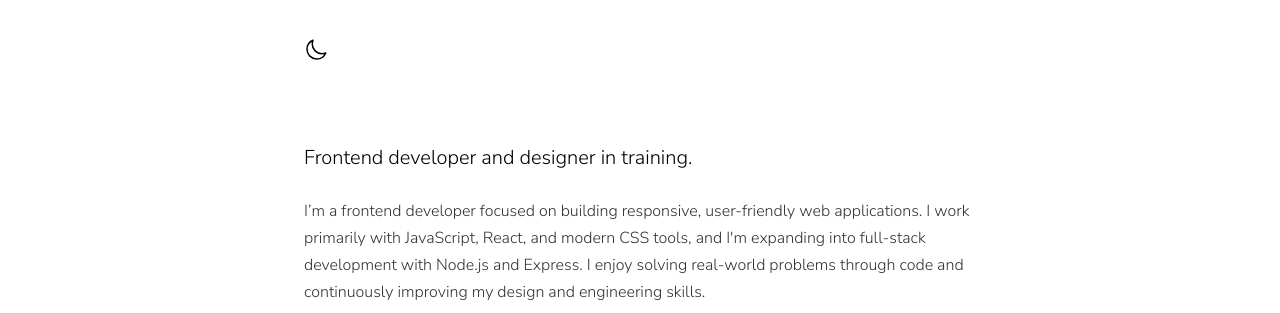
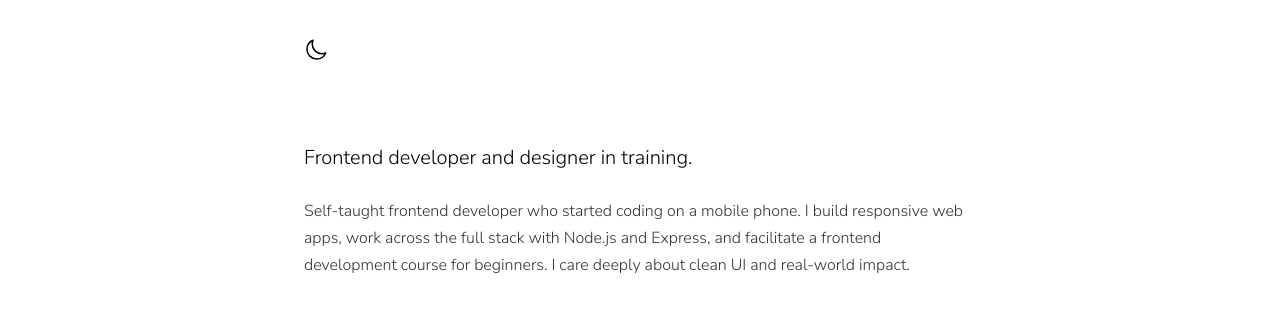
Before and after one commit to Mclakez/My-Portfolio, a plain HTML site: page index.html in a window 1280 px wide. Shown: the part 117-430 px from the top of the page. Drawn offline with Linux system fonts and the light colour scheme.

Commit message:
Update index.html

```diff
--- a/index.html
+++ b/index.html
@@ -45,9 +45,7 @@
         <div class="container">
                 <p class="intro-text">Frontend developer and designer in training.</p>
                 <p class="intro-description">
-                    I’m a frontend developer focused on building responsive, user-friendly web applications.
-I work primarily with JavaScript, React, and modern CSS tools, and I'm expanding into full-stack development with Node.js and Express.
-I enjoy solving real-world problems through code and continuously improving my design and engineering skills.
+                    Self-taught frontend developer who started coding on a mobile phone. I build responsive web apps, work across the full stack with Node.js and Express, and facilitate a frontend development course for beginners. I care deeply about clean UI and real-world impact.
                 </p>
                 <div class="intro-links">
                     <a href="mailto: fadairomarvellous@gmail.com">Mail <svg xmlns="http://www.w3.org/2000/svg" viewBox="0 0 32 32" class="arrow-icon">
```
